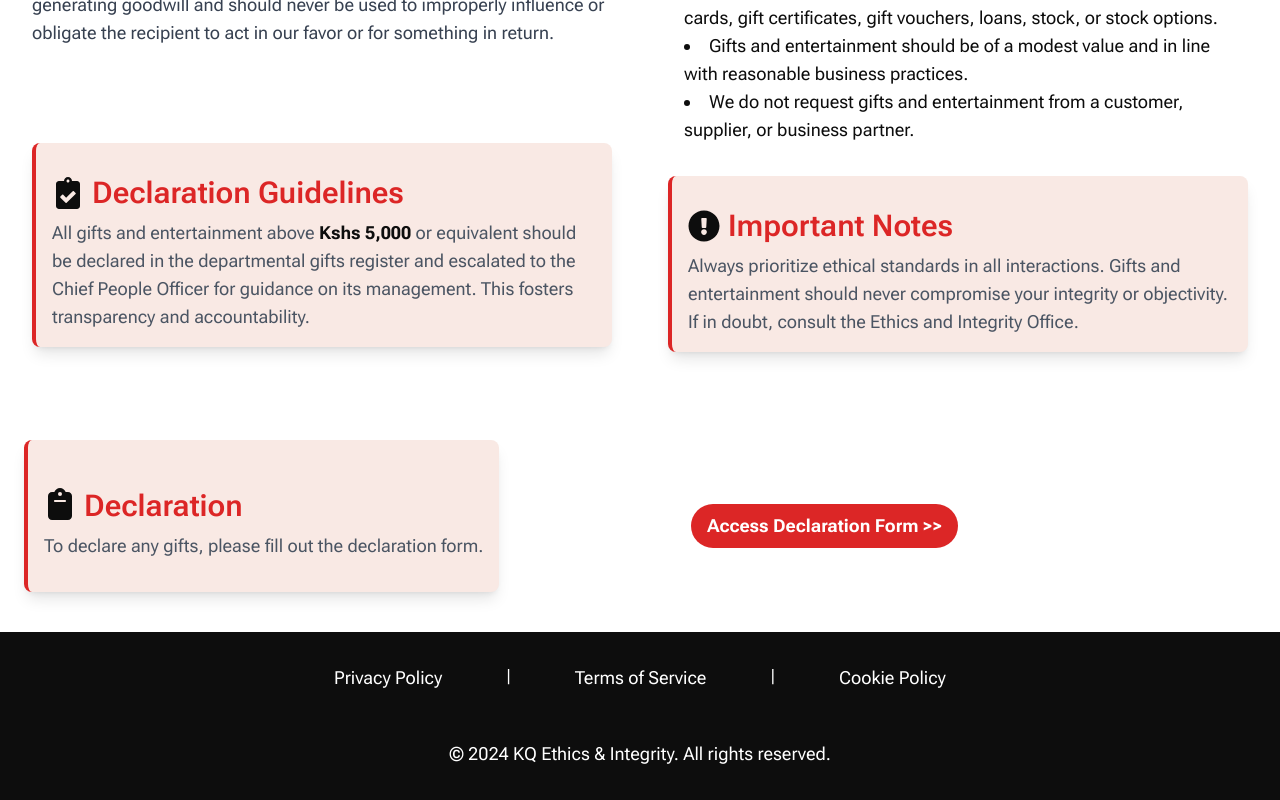
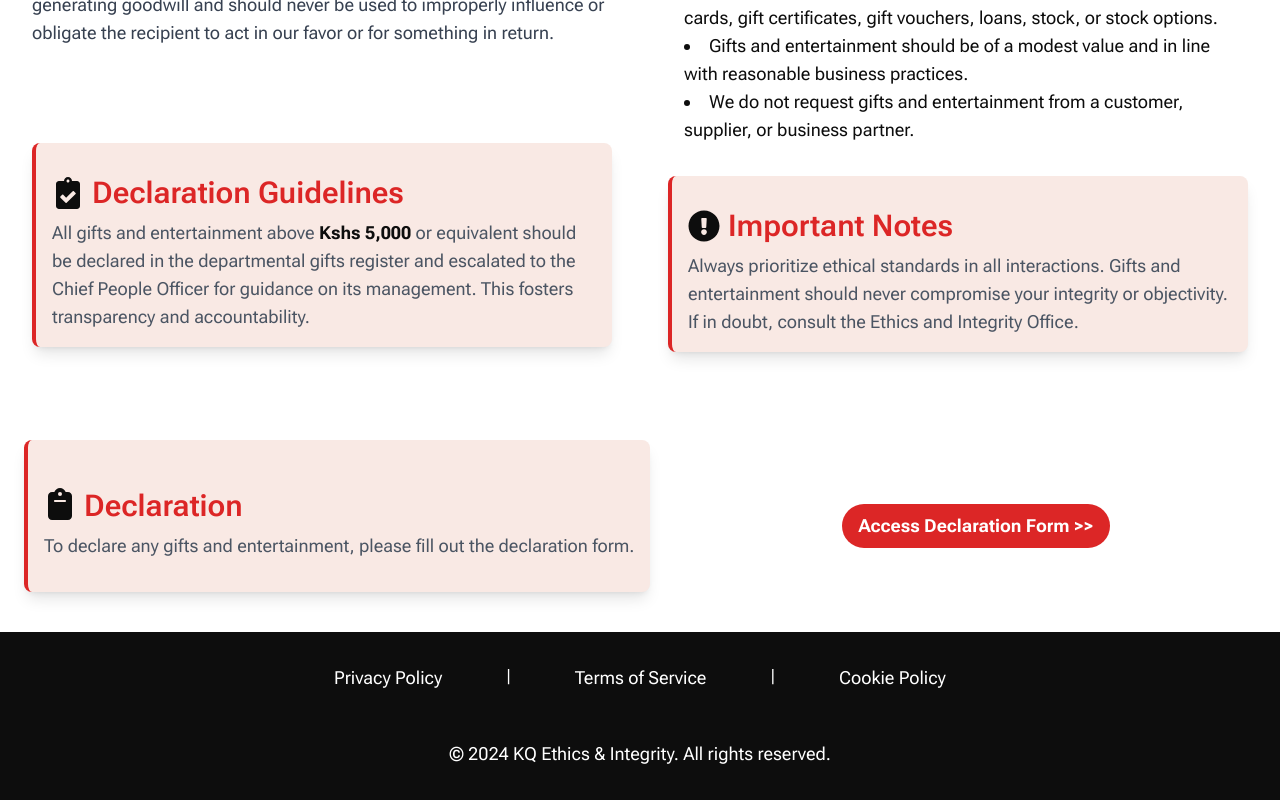
Before and after one commit to jeffmakuto/adili_v3, a Next.js app in the folder adili/: page /policies/gifts-and-entertainment in a window 1280 px wide. Shown: the part 1078-1878 px from the top of the page. Built offline with nearby package versions, Linux system fonts and the light colour scheme.

Commit message:
chore: and "entertainment" clause to the statement

```diff
--- a/adili/src/ui/gifts-and-entertainment/declaration.tsx
+++ b/adili/src/ui/gifts-and-entertainment/declaration.tsx
@@ -18,7 +18,7 @@ const Declaration: React.FC<DeclarationProps> = ({ declarationLink }) => {
                     Declaration
                 </h2>
                 <p className={`${paragraph} mb-4`}>
-                    To declare any gifts, please fill out the declaration form.
+                    To declare any gifts and entertainment, please fill out the declaration form.
                 </p>
             </div>
             <div className="mt-16">
```
